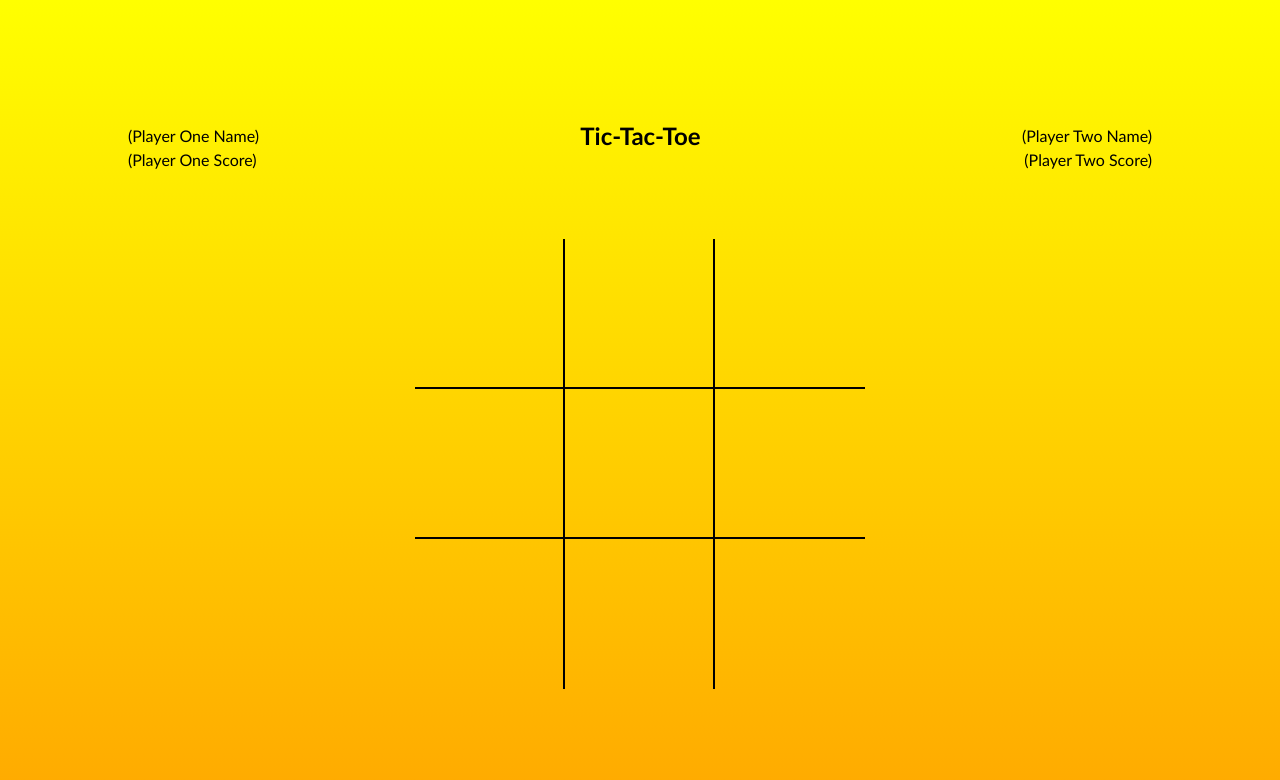
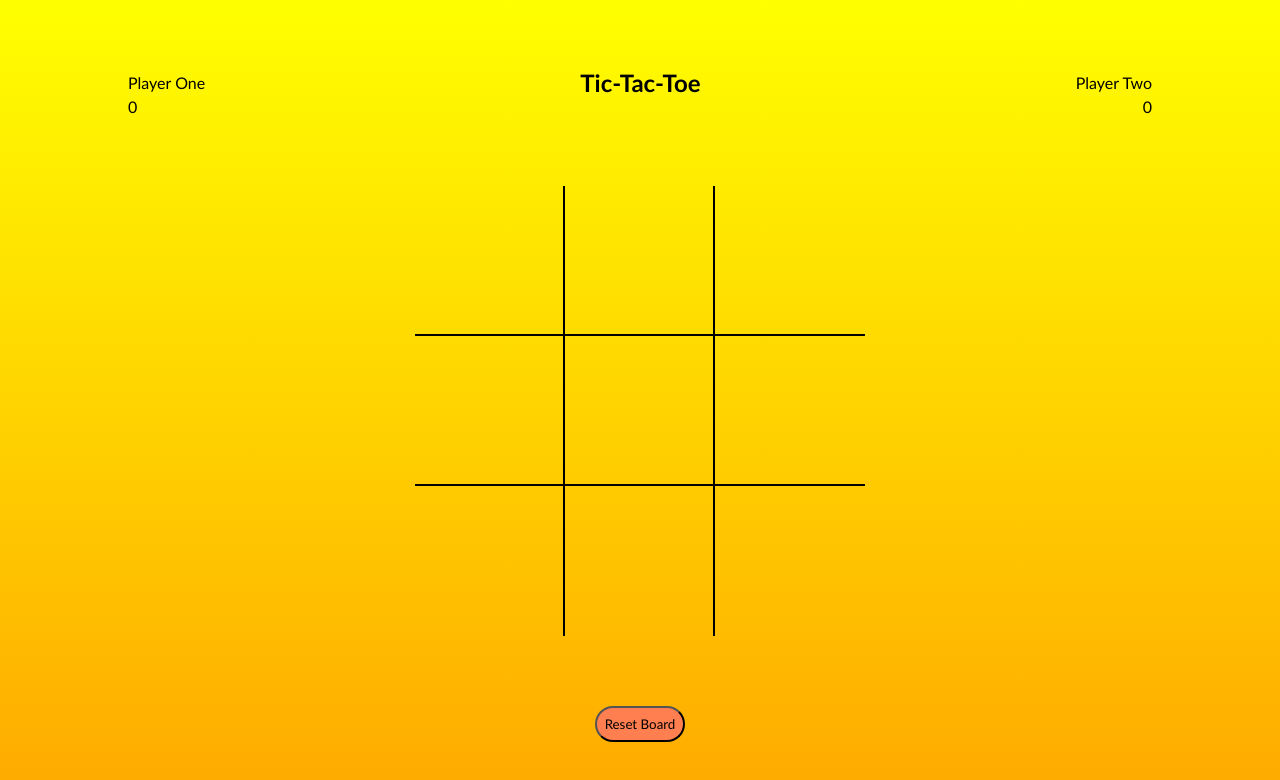
Before and after one commit to rhdavidian/tictactoe, a plain HTML site: page index.html in a window 1280 px wide. Drawn offline with Linux system fonts and the light colour scheme.

Commit message:
Add button to reset board. Wired up player score and player name to display on screen. made sure board resets automatically after a win.

```diff
--- a/index.html
+++ b/index.html
@@ -8,13 +8,13 @@
 </head>
 <body>
     <div class="header">
-        <span>(Player One Name)</span>
+        <span id="p1Name">(Player One Name)</span>
         <h2>Tic-Tac-Toe</h2>
-        <span>(Player Two Name)</span>
+        <span id="p2Name">(Player Two Name)</span>
     </div>
     <div class="headerTwo">
-        <span>(Player One Score)</span>
-        <span>(Player Two Score)</span>
+        <span id="p1Score">0</span>
+        <span id="p2Score">0</span>
     </div>
     <div class="gridContainer">
         <div class="cell right bottom" id="c0" onclick="board.markCell(0,0)"></div>
@@ -27,6 +27,14 @@
         <div class="cell right" id="c7" onclick="board.markCell(2,1)"></div>
         <div class="cell" id="c8" onclick="board.markCell(2,2)"></div>
     </div>
+    <button class="reset" onclick="board.resetBoard()">Reset Board</button>
+
+    <!-- Next Steps: make the score spans reflect the score
+    Make the name spans reflect the names
+    Create a reset button to reset the board; not worth the extra logic to sense a tie (yet)
+    Adjust the font of the X's and O's (bigger)
+    Create input boxes to change names. -->
+
 <script src="script.js"></script>
 </body>
 </html>
--- a/script.js
+++ b/script.js
@@ -49,6 +49,7 @@
         board[i].push('');
         }
         renderBoard();
+        wiring();
         game.whoseTurn();
     };
 
@@ -92,15 +93,32 @@
             score: 0
         }
     ]
+    const setName = () => {
+        const p1Name = document.getElementById('p1Name');
+        const p2Name = document.getElementById('p2Name');
+        p1Name.innerHTML = players[0].name;
+        p2Name.innerHTML = players[1].name;
+    }
+    setName();
+    const setScore = () => {
+        const p1Score = document.getElementById('p1Score');
+        const p2Score = document.getElementById('p2Score');
+        p1Score.innerHTML = players[0].score;
+        p2Score.innerHTML = players[1].score;
+    }
+
     const showScores = () => {
         console.log(`${players[0].name}\'s Score: ${players[0].score}`)
         console.log(`${players[1].name}\'s Score: ${players[1].score}`)
     }
+
     let activePlayer = players[0];
+
     const switchPlayer = () => {
        activePlayer = activePlayer === players[0] ? players[1] : players[0];
        console.log(`It is now ${activePlayer.name}\'s turn.`)
     }
+
     const getActivePlayer = () => activePlayer;
     const whoseTurn = () => console.log(`It is ${activePlayer.name}\'s turn.`);
 
@@ -162,48 +180,12 @@
                 board.resetBoard();
                 showScores();
             };
-
-            //WORKING CODE FOR NEXT 20 LINES, COMMENTED FOR EXPERIMENTING
-
-              // const colArray1 = [];
-            // const colArray2 = [];
-            // const colArray3 = [];
-            // for (let i = 0; i < 3; i++){
-            //     colArray1.push(row[i][0]);
-            //     var column1 = colArray1.join('');
-            // };
-            // for (let i = 0; i < 3; i++){
-            //     colArray2.push(row[i][1]);
-            //     var column2 = colArray2.join('');
-            // };
-            // for (let i = 0; i < 3; i++){
-            //     colArray3.push(row[i][2]);
-            //     var column3 = colArray3.join('');
-            // };
-
-        // if (column1 === 'XXX' || column2 === 'XXX' || column3 === 'XXX'){
-        //     alert(`${players[0].name} Wins!`)
-        // } else if (column1 === 'OOO' || column2 === 'OOO' || column3 === 'OOO'){
-        //     alert(`${players[1].name} Wins!`)
-        // }
+        setScore();
     };
 
-    return { getActivePlayer, switchPlayer, whoseTurn, announceWinner, players }
-
-
+    return { getActivePlayer, switchPlayer, whoseTurn, announceWinner, players, setName, setScore }
 }
 
-//experimenting with getting everything to update to html
-function Wiring2 () {
-     const rowsInOrder = [];
-            for (let i = 0; i < 3; i++) {
-                for (let j = 0; j < 3; j++) {
-                    rowsInOrder.push(board[j][i]);
-                }
-            }
-
-    return {}
-}
 
 const board = Gameboard();
 const game = Gamecontroller();
--- a/styles.css
+++ b/styles.css
@@ -49,3 +49,9 @@
 .bottom {
     border-bottom: 2px solid black;
 }
+.reset {
+    margin-top: 70px;
+    background-color: coral;
+    padding: 8px;
+    border-radius: 25px;
+}
```
